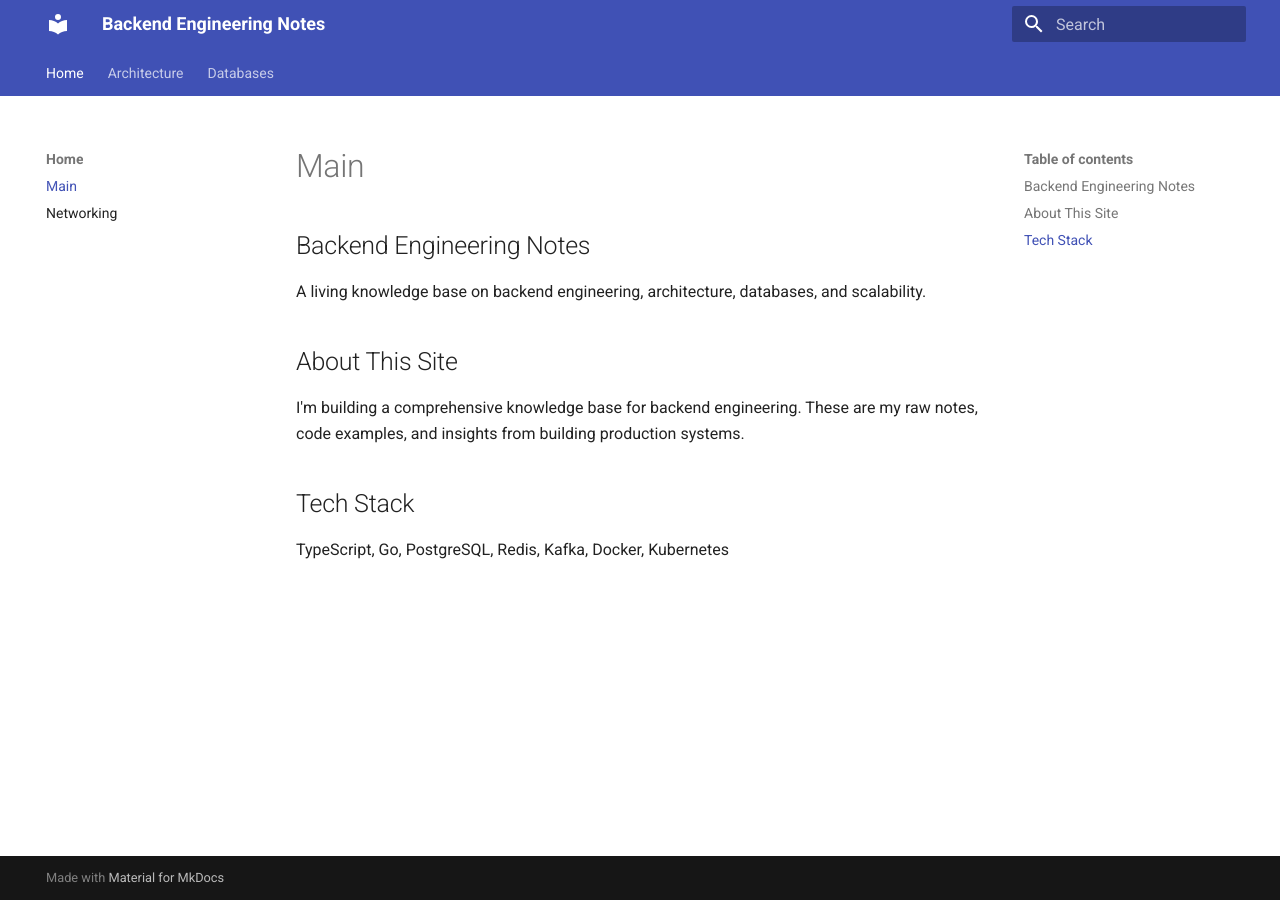
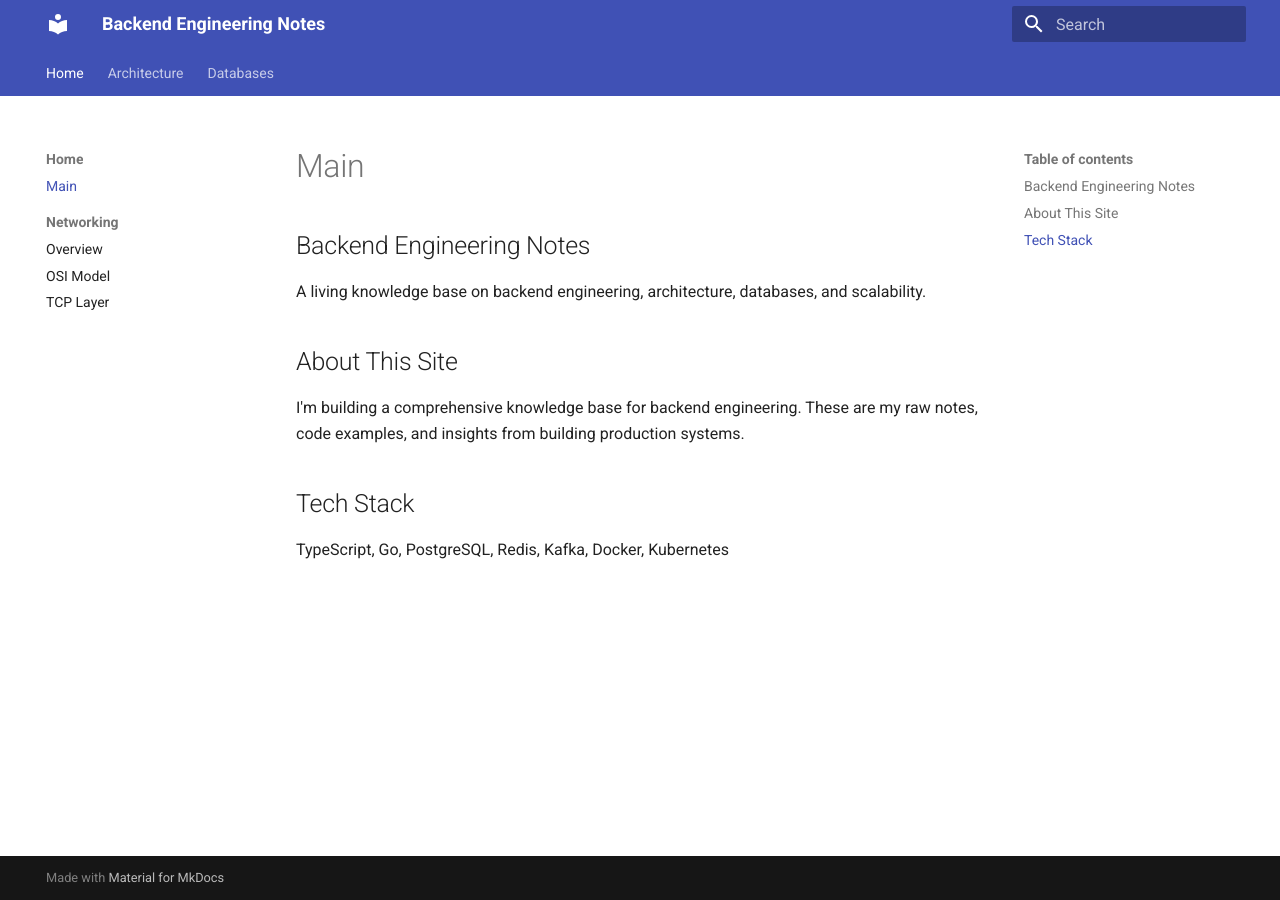
Before and after one commit to labeebahmad201/backend-engineering-notes, an MkDocs documentation site: the page built from docs/index.md, in a window 1280 px wide. Built offline with MkDocs 1.6.1 and Material for MkDocs 9.7.7, drawn with Linux system fonts in a browser that asks for light colours.

Commit message:
Refactor Networking navigation structure in mkdocs.yml

```diff
--- a/mkdocs.yml
+++ b/mkdocs.yml
@@ -9,14 +9,16 @@ theme:
     - navigation.sections
     - search.highlight
     - content.code.copy
-    - navigation.sections
 
 nav:
   - Home:
       - Main: index.md
-      - Networking: networking/index.md
+      - Networking:
+          - Overview: networking/index.md
+          - OSI Model: networking/osi.md
+          - TCP Layer: networking/tcp.md
   - Architecture:
       - Layered: architecture/layered.md
       - Microservices: architecture/microservices.md
   - Databases:
-    - Indexing Topics: databases/indexing.md
+      - Indexing Topics: databases/indexing.md
```
